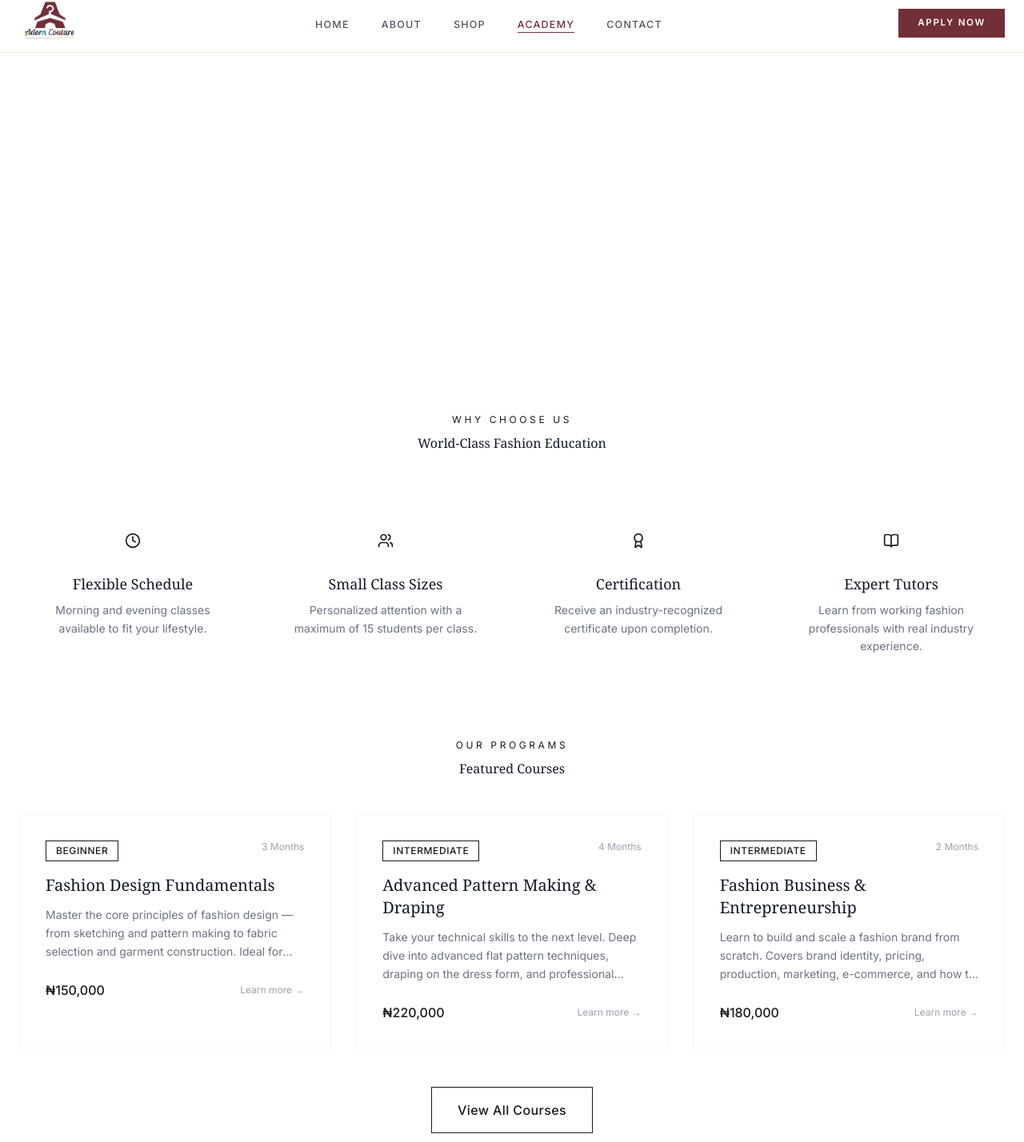
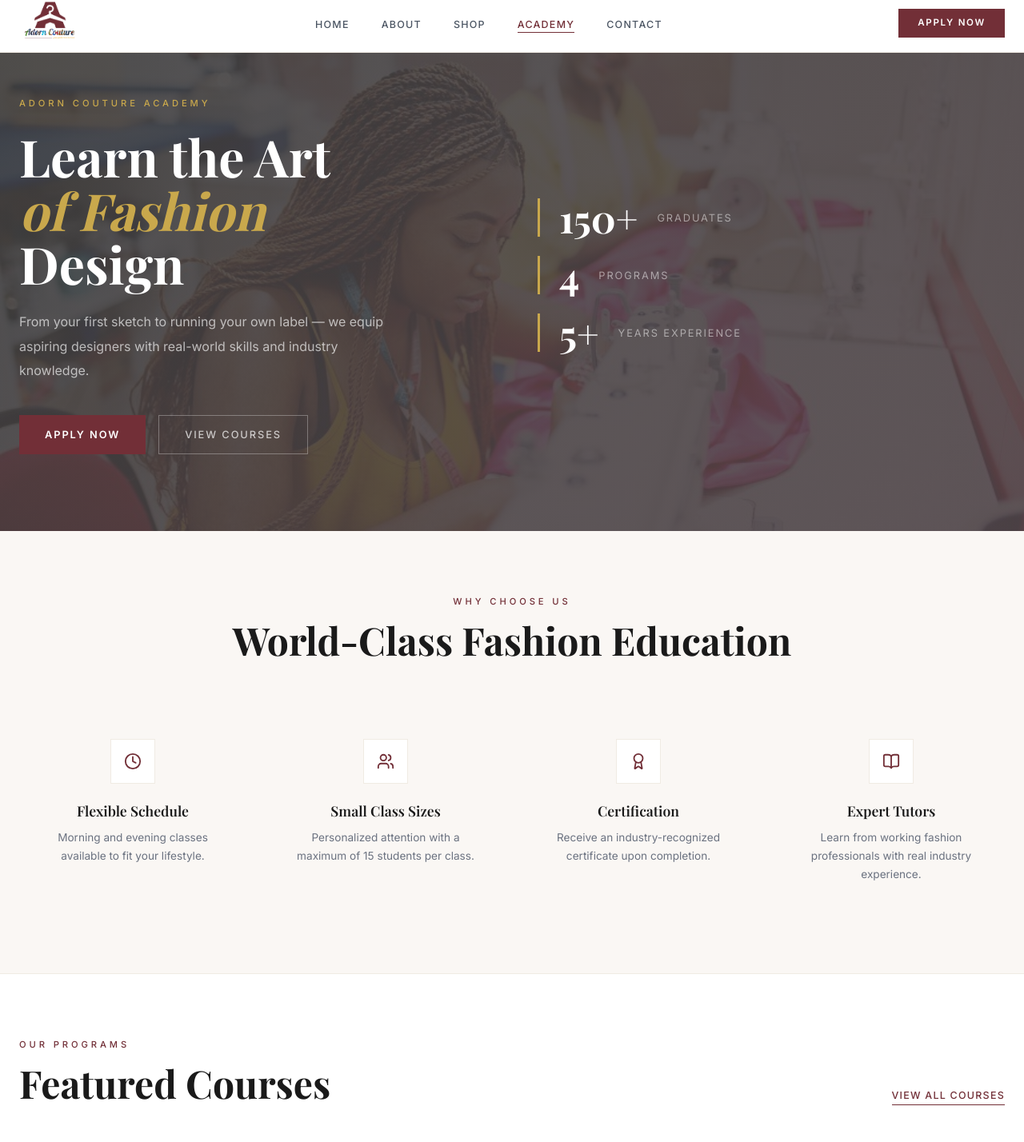
Before and after one commit to techbitdigital/adorn-couture, a Next.js app: page /academy in a window 1280 px wide. Shown: the part 7-1435 px from the top of the page at 80% size. Built offline with nearby package versions, Linux system fonts and the light colour scheme; a web font is replaced by a local one.

Commit message:
feat: redesign academy page with image hero

```diff
--- a/app/academy/page.tsx
+++ b/app/academy/page.tsx
@@ -1,12 +1,10 @@
 import Link from "next/link";
 import { getFeaturedCourses } from "@/lib/data/courses";
 import { formatPrice } from "@/lib/utils";
-import Badge from "@/components/ui/Badge";
-import Button from "@/components/ui/Button";
-import { Clock, Users, Award, BookOpen } from "lucide-react";
+import { Clock, Users, Award, BookOpen, ArrowRight } from "lucide-react";
 
 export const metadata = {
-  title: "Academy",
+  title: "Academy | Adorn Couture",
   description: "World-class fashion design education in Lagos, Nigeria.",
 };
 
@@ -20,62 +18,102 @@ const perks = [
 export default function AcademyPage() {
   const courses = getFeaturedCourses();
   return (
-    <div className="min-h-screen bg-white">
-      <div className="gradient-burgundy pt-32 pb-20">
-        <div className="container-custom text-white">
-          <p className="text-xs tracking-[0.3em] uppercase text-burgundy-300 mb-3">Adorn Couture Academy</p>
-          <h1 className="font-serif text-display-md text-white mb-6 max-w-2xl">Learn the Art of Fashion Design</h1>
-          <p className="text-burgundy-200 max-w-xl leading-relaxed mb-10">From your first sketch to running your own label — we equip aspiring designers with real-world skills and industry knowledge.</p>
-          <div className="flex flex-col sm:flex-row gap-4">
-            <Link href="/academy/apply"><Button size="lg" className="bg-white text-wine-DEFAULT hover:bg-cream-dark min-w-[180px]">Apply Now</Button></Link>
-            <Link href="/academy/courses"><Button size="lg" variant="outline" className="border-white text-white hover:bg-white hover:text-wine-DEFAULT min-w-[180px]">View Courses</Button></Link>
+    <div style={{ minHeight: "100vh", backgroundColor: "white" }}>
+      <style>{".perks-grid{display:grid;grid-template-columns:1fr;gap:2rem} @media(min-width:640px){.perks-grid{grid-template-columns:repeat(2,1fr)}} @media(min-width:1024px){.perks-grid{grid-template-columns:repeat(4,1fr)}} .courses-grid{display:grid;grid-template-columns:1fr;gap:1.5rem} @media(min-width:768px){.courses-grid{grid-template-columns:repeat(2,1fr)}} @media(min-width:1024px){.courses-grid{grid-template-columns:repeat(3,1fr)}} .course-card{display:block;text-decoration:none;background:#FAF7F4;padding:2rem;border:1px solid #f0ebe3;transition:all 0.3s} .course-card:hover{border-color:#722F37;background:white} .academy-hero-grid{display:grid;grid-template-columns:1fr;gap:4rem} @media(min-width:1024px){.academy-hero-grid{grid-template-columns:1fr 1fr}}"}</style>
+
+      <div style={{ position: "relative", paddingTop: "8rem", paddingBottom: "6rem", overflow: "hidden" }}>
+        <div style={{ position: "absolute", inset: 0, backgroundImage: "url(/academyimage.png)", backgroundSize: "cover", backgroundPosition: "center", opacity: 0.4 }} />
+        <div style={{ position: "absolute", inset: 0, background: "linear-gradient(135deg, #1a1a1a 0%, #2d1f23 100%)", opacity: 0.75 }} />
+        <div className="container-custom" style={{ position: "relative", zIndex: 1 }}>
+          <div className="academy-hero-grid">
+            <div>
+              <p style={{ fontSize: "0.7rem", letterSpacing: "0.35em", textTransform: "uppercase", color: "#C9A84C", fontWeight: 500, marginBottom: "1.5rem", display: "block" }}>Adorn Couture Academy</p>
+              <h1 style={{ fontFamily: "var(--font-playfair), Georgia, serif", fontSize: "clamp(2.5rem, 5vw, 4.5rem)", fontWeight: 700, color: "white", lineHeight: 1.05, marginBottom: "1.5rem" }}>
+                Learn the Art
+                <br />
+                <span style={{ color: "#C9A84C", fontStyle: "italic" }}>of Fashion</span>
+                <br />
+                Design
+              </h1>
+              <p style={{ fontSize: "1rem", color: "rgba(255,255,255,0.65)", lineHeight: 1.9, marginBottom: "2.5rem", maxWidth: "480px" }}>
+                From your first sketch to running your own label — we equip aspiring designers with real-world skills and industry knowledge.
+              </p>
+              <div style={{ display: "flex", gap: "1rem", flexWrap: "wrap" }}>
+                <Link href="/academy/apply" style={{ display: "inline-flex", alignItems: "center", justifyContent: "center", backgroundColor: "#722F37", color: "white", padding: "0.875rem 2rem", fontSize: "0.8rem", fontWeight: 600, letterSpacing: "0.15em", textTransform: "uppercase", textDecoration: "none" }}>Apply Now</Link>
+                <Link href="/academy/courses" style={{ display: "inline-flex", alignItems: "center", gap: "0.5rem", border: "1px solid rgba(255,255,255,0.3)", color: "rgba(255,255,255,0.7)", padding: "0.875rem 2rem", fontSize: "0.8rem", fontWeight: 500, letterSpacing: "0.15em", textTransform: "uppercase", textDecoration: "none" }}>View Courses</Link>
+              </div>
+            </div>
+            <div style={{ display: "flex", flexDirection: "column", gap: "1.5rem", justifyContent: "center" }}>
+              {[{ value: "150+", label: "Graduates" }, { value: "4", label: "Programs" }, { value: "5+", label: "Years Experience" }].map((stat) => (
+                <div key={stat.label} style={{ display: "flex", alignItems: "center", gap: "1.5rem", borderLeft: "3px solid #C9A84C", paddingLeft: "1.5rem" }}>
+                  <p style={{ fontFamily: "var(--font-playfair), Georgia, serif", fontSize: "3rem", fontWeight: 700, color: "white", lineHeight: 1 }}>{stat.value}</p>
+                  <p style={{ fontSize: "0.8rem", letterSpacing: "0.15em", textTransform: "uppercase", color: "rgba(255,255,255,0.5)" }}>{stat.label}</p>
+                </div>
+              ))}
+            </div>
           </div>
         </div>
       </div>
 
-      <div className="container-custom section-padding">
-        <div className="text-center mb-16">
-          <p className="text-xs tracking-[0.3em] uppercase text-wine-DEFAULT mb-3">Why Choose Us</p>
-          <h2 className="font-serif text-display-sm text-gray-900">World-Class Fashion Education</h2>
+      <div style={{ backgroundColor: "#FAF7F4", borderBottom: "1px solid #f0ebe3", paddingTop: "5rem", paddingBottom: "5rem" }}>
+        <div className="container-custom">
+          <div style={{ textAlign: "center", marginBottom: "4rem" }}>
+            <p style={{ fontSize: "0.7rem", letterSpacing: "0.35em", textTransform: "uppercase", color: "#722F37", fontWeight: 500, marginBottom: "0.75rem" }}>Why Choose Us</p>
+            <h2 style={{ fontFamily: "var(--font-playfair), Georgia, serif", fontSize: "clamp(1.75rem, 4vw, 3rem)", fontWeight: 700, color: "#1a1a1a" }}>World-Class Fashion Education</h2>
           </div>
-        <div className="grid grid-cols-1 md:grid-cols-2 lg:grid-cols-4 gap-8 mb-20">
+          <div className="perks-grid">
             {perks.map((perk) => {
               const Icon = perk.icon;
               return (
-              <div key={perk.title} className="text-center p-6">
-                <div className="w-12 h-12 bg-cream-dark flex items-center justify-center mx-auto mb-4">
-                  <Icon size={20} className="text-wine-DEFAULT" />
+                <div key={perk.title} style={{ textAlign: "center", padding: "2rem 1.5rem" }}>
+                  <div style={{ width: "56px", height: "56px", backgroundColor: "white", border: "1px solid #f0ebe3", display: "flex", alignItems: "center", justifyContent: "center", margin: "0 auto 1.5rem" }}>
+                    <Icon size={22} style={{ color: "#722F37" }} />
                   </div>
-                <h3 className="font-serif text-lg text-gray-900 mb-2">{perk.title}</h3>
-                <p className="text-sm text-gray-500 leading-relaxed">{perk.desc}</p>
+                  <h3 style={{ fontFamily: "var(--font-playfair), Georgia, serif", fontSize: "1.1rem", fontWeight: 600, color: "#1a1a1a", marginBottom: "0.75rem" }}>{perk.title}</h3>
+                  <p style={{ fontSize: "0.85rem", color: "#6b7280", lineHeight: 1.7 }}>{perk.desc}</p>
                 </div>
               );
             })}
           </div>
+        </div>
+      </div>
 
-        <div className="text-center mb-12">
-          <p className="text-xs tracking-[0.3em] uppercase text-wine-DEFAULT mb-3">Our Programs</p>
-          <h2 className="font-serif text-display-sm text-gray-900 mb-4">Featured Courses</h2>
+      <div style={{ backgroundColor: "white", paddingTop: "5rem", paddingBottom: "5rem" }}>
+        <div className="container-custom">
+          <div style={{ display: "flex", alignItems: "flex-end", justifyContent: "space-between", marginBottom: "3rem", flexWrap: "wrap", gap: "1rem" }}>
+            <div>
+              <p style={{ fontSize: "0.7rem", letterSpacing: "0.35em", textTransform: "uppercase", color: "#722F37", fontWeight: 500, marginBottom: "0.75rem" }}>Our Programs</p>
+              <h2 style={{ fontFamily: "var(--font-playfair), Georgia, serif", fontSize: "clamp(1.75rem, 4vw, 3rem)", fontWeight: 700, color: "#1a1a1a" }}>Featured Courses</h2>
             </div>
-        <div className="grid grid-cols-1 md:grid-cols-3 gap-8 mb-12">
+            <Link href="/academy/courses" style={{ display: "flex", alignItems: "center", gap: "0.5rem", fontSize: "0.78rem", letterSpacing: "0.1em", textTransform: "uppercase", color: "#722F37", fontWeight: 500, borderBottom: "1px solid #722F37", paddingBottom: "2px", textDecoration: "none" }}>View All Courses</Link>
+          </div>
+          <div className="courses-grid">
             {courses.map((course) => (
-            <Link key={course.id} href={`/academy/courses/${course.slug}`} className="group block border border-gray-100 hover:border-wine-DEFAULT transition-colors duration-300 p-8">
-              <div className="flex items-start justify-between mb-4">
-                <Badge variant="outline">{course.level}</Badge>
-                <span className="text-xs text-gray-400">{course.duration}</span>
+              <Link key={course.id} href={["/academy/courses/", course.slug].join("")} className="course-card">
+                <div style={{ display: "flex", justifyContent: "space-between", alignItems: "center", marginBottom: "1.5rem" }}>
+                  <span style={{ fontSize: "0.6rem", letterSpacing: "0.2em", textTransform: "uppercase", fontWeight: 600, color: "#722F37", border: "1px solid #722F37", padding: "0.25rem 0.75rem" }}>{course.level}</span>
+                  <span style={{ fontSize: "0.75rem", color: "#9ca3af", display: "flex", alignItems: "center", gap: "0.35rem" }}>
+                    <Clock size={12} />
+                    {course.duration}
+                  </span>
                 </div>
-              <h3 className="font-serif text-xl text-gray-900 mb-3 group-hover:text-wine-DEFAULT transition-colors">{course.title}</h3>
-              <p className="text-sm text-gray-500 leading-relaxed mb-6 line-clamp-3">{course.description}</p>
-              <div className="flex items-center justify-between">
-                <span className="font-medium text-wine-DEFAULT">{formatPrice(course.price)}</span>
-                <span className="text-xs text-gray-400 group-hover:text-wine-DEFAULT transition-colors">Learn more →</span>
+                <h3 style={{ fontFamily: "var(--font-playfair), Georgia, serif", fontSize: "1.25rem", fontWeight: 600, color: "#1a1a1a", marginBottom: "0.875rem", lineHeight: 1.3 }}>{course.title}</h3>
+                <p style={{ fontSize: "0.85rem", color: "#6b7280", lineHeight: 1.7, marginBottom: "1.5rem" }}>{course.description.substring(0, 100)}...</p>
+                <div style={{ display: "flex", justifyContent: "space-between", alignItems: "center", borderTop: "1px solid #f0ebe3", paddingTop: "1.25rem" }}>
+                  <span style={{ fontWeight: 700, color: "#722F37", fontSize: "1rem" }}>{formatPrice(course.price)}</span>
+                  <span style={{ fontSize: "0.75rem", color: "#9ca3af", display: "flex", alignItems: "center", gap: "0.35rem" }}>Learn more <ArrowRight size={12} /></span>
                 </div>
               </Link>
             ))}
           </div>
-        <div className="text-center">
-          <Link href="/academy/courses"><Button variant="outline" size="lg">View All Courses</Button></Link>
         </div>
+      </div>
+
+      <div style={{ backgroundColor: "#1a1a1a", paddingTop: "5rem", paddingBottom: "5rem", textAlign: "center" }}>
+        <p style={{ fontSize: "0.7rem", letterSpacing: "0.35em", textTransform: "uppercase", color: "#C9A84C", marginBottom: "1rem" }}>Start Today</p>
+        <h2 style={{ fontFamily: "var(--font-playfair), Georgia, serif", fontSize: "clamp(1.75rem, 4vw, 3rem)", fontWeight: 700, color: "white", marginBottom: "1rem" }}>Ready to Begin Your Fashion Journey?</h2>
+        <p style={{ fontSize: "0.95rem", color: "rgba(255,255,255,0.5)", marginBottom: "2.5rem", maxWidth: "450px", margin: "0 auto 2.5rem", lineHeight: 1.8 }}>Apply today and take the first step toward your dream career in fashion design.</p>
+        <Link href="/academy/apply" style={{ display: "inline-flex", alignItems: "center", justifyContent: "center", backgroundColor: "white", color: "#722F37", padding: "0.875rem 3rem", fontSize: "0.8rem", fontWeight: 600, letterSpacing: "0.15em", textTransform: "uppercase", textDecoration: "none" }}>Apply Now</Link>
       </div>
     </div>
   );
```
Also changed, not shown: public/academyimage.png (added). Lines whose indentation alone changed are shown as unchanged.
